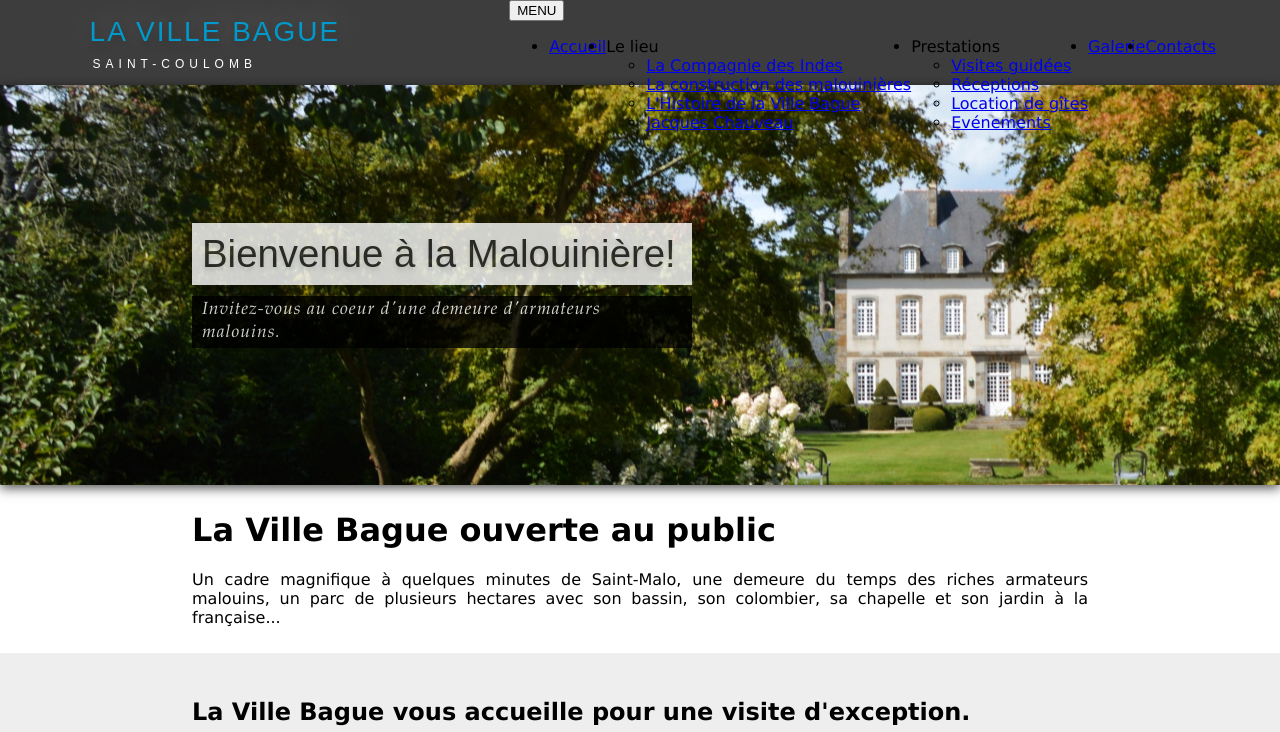
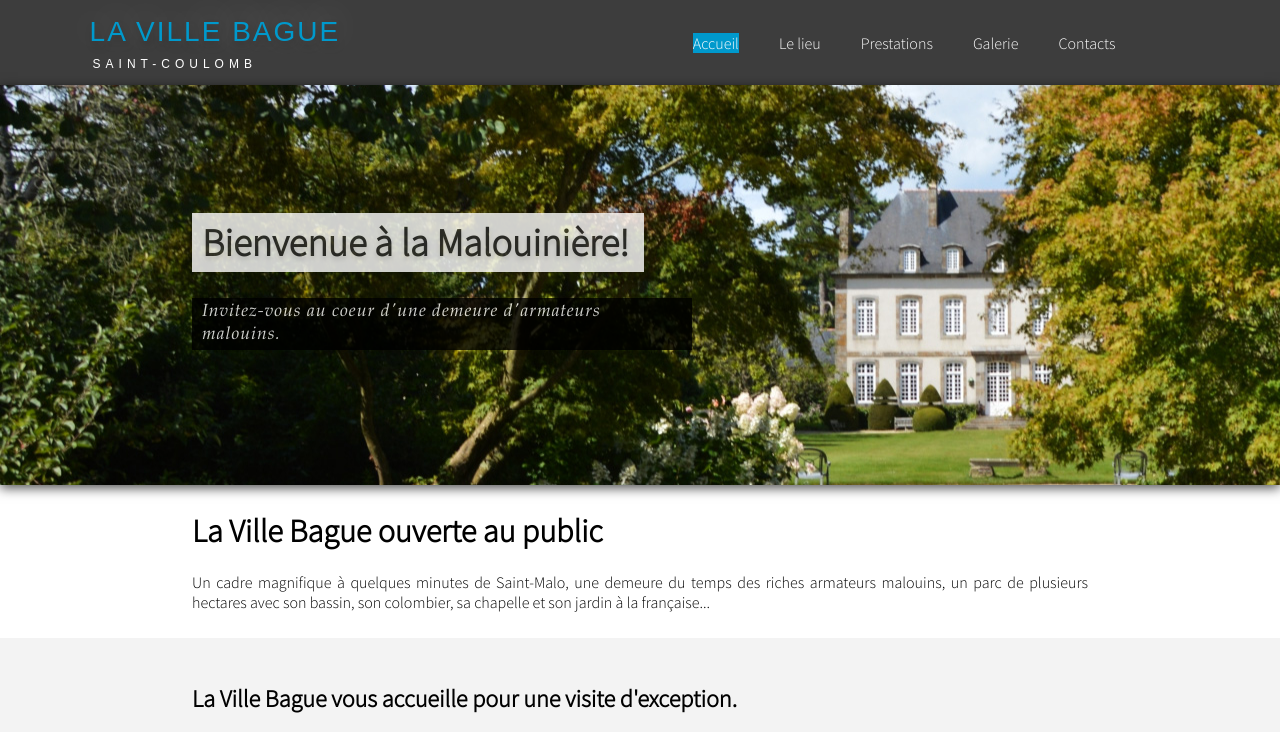
Before and after one commit to Guillaume-Cojan/la-ville-bague, a React (Create React App) app: page / in a window 1280 px wide. Shown: the top 732 px of the page. Built offline with nearby package versions, Linux system fonts and the light colour scheme.

Commit message:
add google fonts, build links on Navbar

```diff
--- a/package.json
+++ b/package.json
@@ -6,11 +6,17 @@
     "@testing-library/jest-dom": "^5.11.4",
     "@testing-library/react": "^11.1.0",
     "@testing-library/user-event": "^12.1.10",
+    "bootstrap": "^5.1.0",
+    "components": "^0.1.0",
     "pure-react-carousel": "^1.27.6",
     "react": "^17.0.2",
     "react-dom": "^17.0.2",
+    "react-icons": "^4.2.0",
     "react-multi-carousel": "^2.6.3",
+    "react-router-dom": "^5.2.0",
     "react-scripts": "4.0.3",
+    "styled": "^1.0.0",
+    "styled-components": "^5.3.0",
     "web-vitals": "^1.0.1"
   },
   "scripts": {
--- a/public/index.html
+++ b/public/index.html
@@ -3,6 +3,12 @@
     <head>
         <meta charset="utf-8" />
         <link rel="icon" href="%PUBLIC_URL%/favicon.ico" />
+        <link rel="preconnect" href="https://fonts.googleapis.com" />
+        <link rel="preconnect" href="https://fonts.gstatic.com" crossorigin />
+        <link
+            href="https://fonts.googleapis.com/css2?family=Source+Sans+Pro:wght@300&display=swap"
+            rel="stylesheet"
+        />
         <meta name="viewport" content="width=device-width, initial-scale=1" />
         <meta name="theme-color" content="#000000" />
         <meta
@@ -38,6 +44,5 @@
 
       To begin the development, run `npm start` or `yarn start`.
       To create a production bundle, use `npm run build` or `yarn build`.
-    -->
-  </body>
+    --></body>
 </html>
--- a/src/App.css
+++ b/src/App.css
@@ -1,6 +1,6 @@
 body {
     margin: 0;
-    font-family: Verdana, Geneva, Tahoma, sans-serif;
+    font-family: "Source Sans Pro", sans-serif;
 }
 
 .img-polaroid {
@@ -21,6 +21,7 @@ body {
     justify-content: space-between;
     background-color: rgb(61, 61, 61);
     height: 85px;
+    padding: 0 7%;
 }
 
 .navbar-left {
@@ -28,17 +29,12 @@ body {
     flex-direction: column;
     justify-content: center;
     align-items: top;
-    margin-left: 7%;
 }
 
 .navbar-right {
     display: flex;
+    align-items: center;
     margin-right: 5%;
-}
-
-.nav-pills {
-    display: flex;
-    justify-content: space-between;
 }
 
 #navbar-main-title {
@@ -72,6 +68,29 @@ body {
     text-decoration: none;
 }
 
+li {
+    display: flex;
+    justify-content: center;
+    align-items: center;
+    margin: 0 20px;
+    height: 100%;
+}
+
+li :hover {
+    background-color: #0099cc;
+}
+
+.navlink-home {
+    background-color: #0099cc;
+    color: white;
+    text-decoration: none;
+}
+
+.navlink {
+    color: white;
+    text-decoration: none;
+}
+
 /*------STYLING OF HOME------*/
 
 .top-img-container {
@@ -88,21 +107,19 @@ body {
 .home-welcome-text-container {
     display: flex;
     flex-direction: column;
-    justify-content: center;
+    justify-content: left;
+    padding-top: 8%;
     margin: 0 15%;
     height: inherit;
 }
 
 #welcome-message {
-    width: 30rem;
+    width: 27rem;
     color: rgb(46, 46, 46);
     font-size: 240%;
-    line-height: 3rem;
-    font-family: "Source Sans Pro", sans-serif;
+    line-height: 2.8rem;
     text-shadow: rgb(0 0 0 / 15%) 0px 3px 5px,
         rgb(255 255 255 / 30%) 0px -5px 35px;
-    font-weight: normal;
-    font-style: normal;
     background-color: rgb(255, 255, 255);
     opacity: 0.8;
     padding: 7px 10px;
@@ -113,7 +130,6 @@ body {
     font-size: 110%;
     line-height: 23px;
     letter-spacing: 1px;
-    margin-top: 11px;
     font-family: "Palatino Linotype", "Book Antiqua", Palatino, serif;
     color: rgb(255, 255, 255);
     text-shadow: none;
@@ -129,13 +145,10 @@ body {
     text-align: justify;
 }
 
-.home-intro p {
+.home-visit {
+    background-color: rgb(243, 243, 243);
+    padding: 2% 15%;
     text-align: justify;
-}
-
-.home-visit {
-    background-color: rgb(238, 238, 238);
-    padding: 2% 15%;
 }
 
 @media screen and (max-width: 900px) {
@@ -145,7 +158,8 @@ body {
         object-position: 20% 10%;
     }
     #welcome-message {
-        width: 23rem;
+        width: 20.3rem;
+        line-height: 2.3rem;
         font-size: 180%;
     }
     #welcome-subtitle {
@@ -166,12 +180,13 @@ body {
 
 @media screen and (max-width: 700px) {
     #welcome-message {
-        width: 20rem;
+        width: 18rem;
+        line-height: 2rem;
         font-size: 160%;
     }
     #welcome-subtitle {
-        width: 20rem;
-        font-size: 81%;
+        width: 18rem;
+        font-size: 100%;
     }
     .home-welcome-text-container {
         margin: 0 8%;
--- a/src/App.js
+++ b/src/App.js
@@ -1,13 +1,16 @@
 import "./App.css";
+import { BrowserRouter as Router, Switch, Route } from "react-router-dom";
 import Home from "./components/Home";
 import Navbar from "./components/Navbar";
 
 function App() {
     return (
-        <div className="App">
+        <Router>
             <Navbar />
-            <Home />
-        </div>
+            <Switch>
+                <Route exactpath="/" component={Home} />
+            </Switch>
+        </Router>
     );
 }
 
--- a/src/components/Home.js
+++ b/src/components/Home.js
@@ -31,7 +31,7 @@ function Home() {
         <div className="home-container">
             <div className="top-img-container">
                 <div className="home-welcome-text-container">
-                    <div id="welcome-message">Bienvenue à la Malouinière!</div>
+                    <h1 id="welcome-message">Bienvenue à la Malouinière!</h1>
                     <div id="welcome-subtitle">
                         Invitez-vous au coeur d'une demeure d'armateurs
                         malouins.
--- a/src/components/Navbar.js
+++ b/src/components/Navbar.js
@@ -1,3 +1,5 @@
+import { Link } from "react-router-dom";
+
 function Navbar() {
     return (
         <div className="navbar-container">
@@ -10,82 +12,31 @@ function Navbar() {
                 </a>
             </div>
             <div className="navbar-right">
-                <div className="navbar-links-container">
-                    <button
-                        type="button"
-                        className="btn-navbar-primary"
-                        data-toggle="collapse"
-                        data-target=".nav-collapse"
-                    >
-                        MENU
-                        <span className="icon-chevron-down icon-white"></span>
-                    </button>
-                    <div className="nav-collapse">
-                        <ul className="nav-pills">
-                            <li className="dropdown active">
-                                <a href="index.html">Accueil</a>
-                            </li>
-                            <li className="dropdown">
-                                {" "}
-                                <a className="dropdown-toggle">
-                                    Le lieu <b class="caret"></b>
-                                </a>
-                                <ul className="dropdown-menu">
                 <li>
-                                        <a href="compagnie_indes.html">
-                                            La Compagnie des Indes
-                                        </a>
+                    <Link className="navlink-home" to="/">
+                        Accueil
+                    </Link>
                 </li>
                 <li>
-                                        <a href="construction_malouinieres.html">
-                                            La construction des malouinières
-                                        </a>
+                    <Link className="navlink" to="/">
+                        Le lieu
+                    </Link>
                 </li>
                 <li>
-                                        <a href="histoire_ville_bague.html">
-                                            L'Histoire de la Ville Bague
-                                        </a>
+                    <Link className="navlink" to="/">
+                        Prestations
+                    </Link>
                 </li>
                 <li>
-                                        <a href="jacques_chauveau.html">
-                                            Jacques Chauveau
-                                        </a>
-                                    </li>
-                                </ul>
-                            </li>
-                            <li className="dropdown">
-                                {" "}
-                                <a className="dropdown-toggle">
-                                    Prestations<b class="caret"></b>
-                                </a>
-                                <ul className="dropdown-menu">
-                                    <li>
-                                        <a href="visites_guidees.html">
-                                            Visites guidées
-                                        </a>
+                    <Link className="navlink" to="/">
+                        Galerie
+                    </Link>
                 </li>
                 <li>
-                                        <a href="receptions.html">Réceptions</a>
+                    <Link className="navlink" to="/">
+                        Contacts
+                    </Link>
                 </li>
-                                    <li>
-                                        <a href="location_gites.html">
-                                            Location de gîtes
-                                        </a>
-                                    </li>
-                                    <li>
-                                        <a href="evenements.html">Evénements</a>
-                                    </li>
-                                </ul>
-                            </li>
-                            <li className="dropdown">
-                                <a href="galerie.html">Galerie</a>
-                            </li>
-                            <li className="dropdown">
-                                <a href="contacts.html">Contacts</a>
-                            </li>
-                        </ul>
-                    </div>
-                </div>
             </div>
         </div>
     );
```
Also changed, not shown: 2 other files (tests, documents, lock files or other folders). Lines whose indentation alone changed are shown as unchanged.
